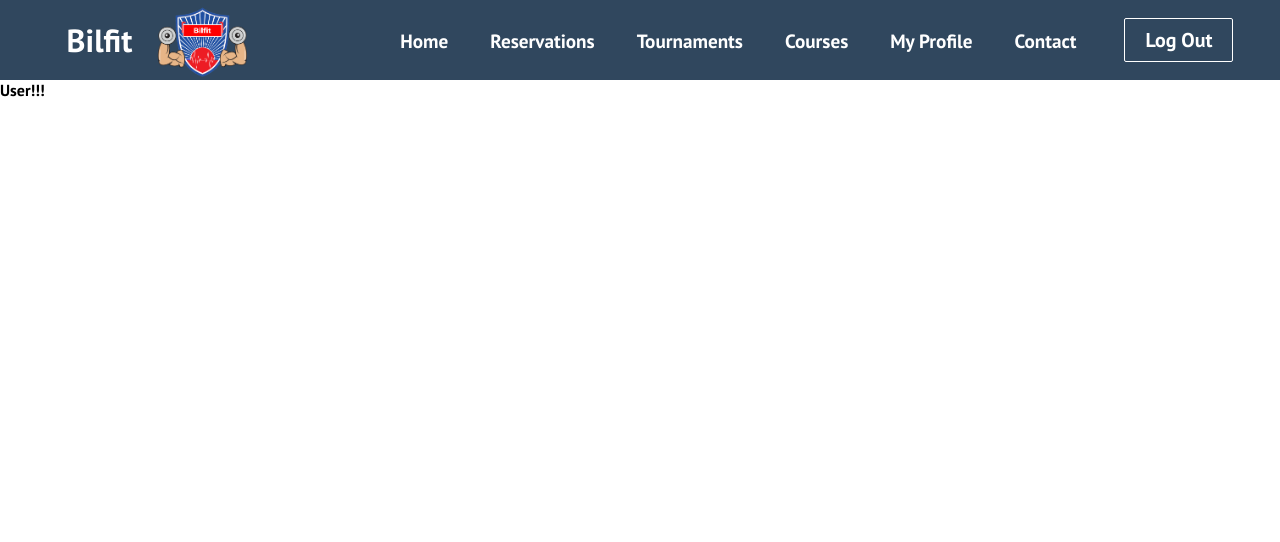
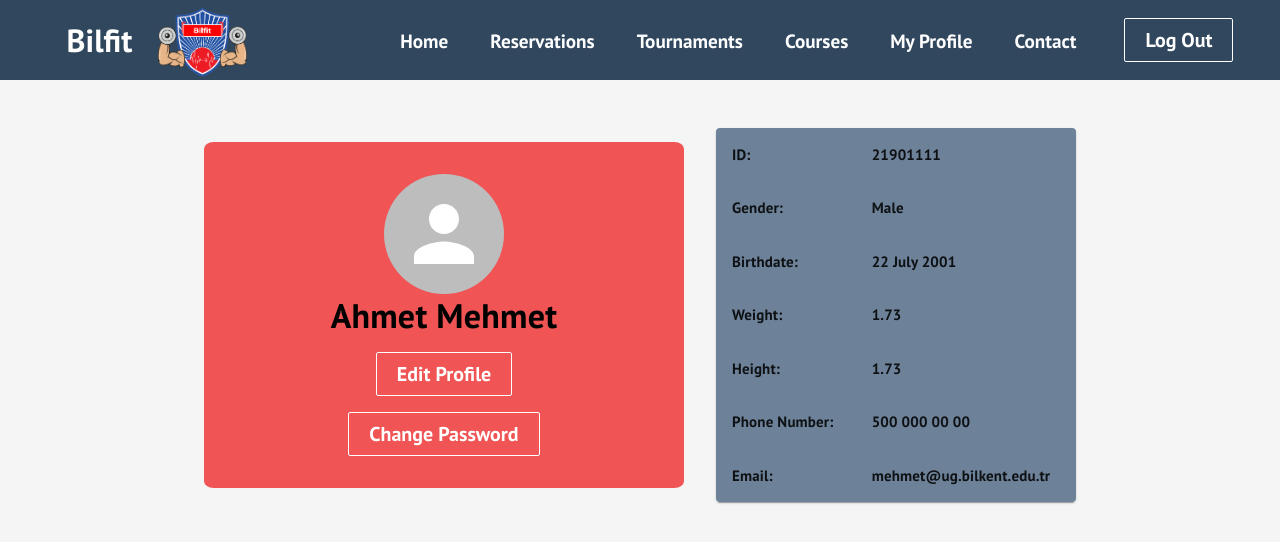
Before and after one commit to MelihFazl/bilfit, a React (Create React App) app: page /my-profile in a window 1280 px wide. Shown: the top 542 px of the page. Built offline with nearby package versions, Linux system fonts and the light colour scheme; no server answers.

Commit message:
Creation of My Profile UI. Also addition of certain code which is needed to connect the UI to database. The database connection is unfinished at the moment, will try to fix it in upcoming commits.

```diff
--- a/src/App.css
+++ b/src/App.css
@@ -6,6 +6,11 @@
 }
 /*New Added Ones are Above*/
 
+body{
+  height: 100%;
+  overflow: auto;
+  background-color: #F5F5F5;
+}
 
 .App {
   text-align: center;
--- /dev/null
+++ b/src/components/HttpService.js
@@ -0,0 +1,12 @@
+/**export const GetWithAuth = (url) => {
+
+    var request = fetch(url,  {
+        method: "GET",
+        headers: {
+          "Content-Type": "application/json",
+          "Authorization" : localStorage.getItem("tokenKey"),
+        },
+      })
+
+    return request
+}*/
--- a/src/components/Login/Login.css
+++ b/src/components/Login/Login.css
@@ -0,0 +1,5 @@
+body{
+    height: 100%;
+    overflow: auto;
+    background-color: #F5F5F5;
+}
--- a/src/components/Login/Login.js
+++ b/src/components/Login/Login.js
@@ -12,6 +12,7 @@ import Typography from '@mui/material/Typography';
 import Container from '@mui/material/Container';
 import { createTheme, ThemeProvider } from '@mui/material/styles';
 import "./Login.css";
+
 function Copyright(props) {
   return (
     <Typography variant="body2" color="text.secondary" align="center" {...props}>
--- a/src/components/Navbar/Button.js
+++ b/src/components/Navbar/Button.js
@@ -11,7 +11,6 @@ export const Button = ({children, type, onClick, buttonStyle, buttonSize}) =>
     const checkButtonSize = SIZES.includes(buttonSize) ? buttonSize : SIZES[0];
 
     return(
-        <Link to= '/' className='btn-mobile'>
             <button
                 className={`btn ${checkButtonStyle} ${checkButtonSize}`}
                 onClick = {onClick}
@@ -19,6 +18,5 @@ export const Button = ({children, type, onClick, buttonStyle, buttonSize}) =>
                 >
                 {children}
                 </button>
-            </Link>
     )
  };
--- a/src/components/Navbar/Navbar.js
+++ b/src/components/Navbar/Navbar.js
@@ -106,7 +106,10 @@ function Navbar() {
                             </ul>
 
                     }
-                    {button && <Button buttonStyle="btn--outline">Log Out</Button>}
+                    <Link to= '/' className='btn-mobile'>
+                        {button && <Button buttonStyle="btn--outline">Log Out</Button>}
+                    </Link>
+
                 </div>
             </nav>
         </>
--- /dev/null
+++ b/src/components/User/User.css
@@ -0,0 +1,4 @@
+.MuiListItemText-secondary{
+    display: flex;
+    justify-content: flex-end;
+}
--- a/src/components/User/User.js
+++ b/src/components/User/User.js
@@ -1,10 +1,199 @@
 import React from "react";
-import {useParams} from "react-router-dom";
+import { Button } from '../Navbar/Button'
+import Avatar from '@mui/material/Avatar';
+import Box from '@mui/material/Box';
+import Card from '@mui/material/Card';
+import List from '@mui/material/List';
+import ListItem from '@mui/material/ListItem';
+import ListItemButton from '@mui/material/ListItemButton';
+import ListItemIcon from '@mui/material/ListItemIcon';
+import ListItemText from '@mui/material/ListItemText';
+import Divider from '@mui/material/Divider';
+import InboxIcon from '@mui/icons-material/Inbox';
+import Typography from '@mui/material/Typography';
+import DraftsIcon from '@mui/icons-material/Drafts';
+import { styled } from '@mui/material/styles';
+import Table from '@mui/material/Table';
+import TableBody from '@mui/material/TableBody';
+import TableCell, { tableCellClasses } from '@mui/material/TableCell';
+import TableContainer from '@mui/material/TableContainer';
+import TableHead from '@mui/material/TableHead';
+import TableRow from '@mui/material/TableRow';
+import Paper from '@mui/material/Paper';
+import Stack from '@mui/material/Stack';
+import PropTypes from 'prop-types';
+import { useParams } from "react-router-dom";
+import { useEffect } from 'react';
+import { useState } from "react";
+import './User.css';
+import '../HttpService.js'
 
-function User(){
-    const{userId} = useParams();
-    return(
-        <div> User!!! {userId} </div>
+const StyledTableCell = styled(TableCell)(({ theme }) => ({
+    [`&.${tableCellClasses.head}`]: {
+        color: theme.palette.common.white,
+        fontSize: 15
+    },
+    [`&.${tableCellClasses.body}`]: {
+        backgroundColor: '#6D8299',
+        fontSize: 15,
+        borderBottom: "none",
+        fontFamily: 'PT Sans, sans-serif'
+    },
+}));
+
+const StyledTableRow = styled(TableRow)(({ theme }) => ({
+    '&:nth-of-type(odd)': {
+    },
+    // hide last border
+    '&:last-child td, &:last-child th': {
+        border: 0,
+    },
+}));
+
+function User(props) {
+    //variables
+    const [button, setButton] = useState(true);
+    const [users, setUsers] = useState([]);
+    const { userId } = useParams();
+
+    const showButton = () => {
+        if (window.innerWidth <= 960)
+            setButton(false);
+        else
+            setButton(true);
+    };
+    window.addEventListener("resize", showButton);
+
+
+
+
+
+    //get users from fake rest api
+    useEffect(() => {
+        fetch('http://localhost:3000/users')
+            .then((res) => res.json())
+            .then((result) => {
+                setUsers(result);
+            });
+    }, []);
+
+    /**const getUser = () => {
+        GetWithAuth("/users/21901111")
+        .then(res => res.json())
+        .then(
+            (result) => {
+                console.log(result);
+                setUsers(result);
+            },
+            (error) => {
+                console.log(error)
+            }
+        )
+        }
+
+        useEffect(() => {
+            getUser()
+        }, [])*/
+
+    return (
+        <Box sx={{
+            display: 'flex',
+            alignItems: 'center',
+            flexDirection: 'horizontal',
+            justifyContent: 'center',
+            margin: '2rem'
+        }}>
+
+        <Box sx={{
+            borderRadius: "2%",
+            display: 'flex',
+            alignItems: 'center',
+            flexDirection: 'column',
+            backgroundColor: "#F05454",
+            margin: '1rem',
+            padding: '2rem',
+            width: '30rem'
+        }}>
+            <Avatar alt="Remy Sharp" src=""
+                sx={{ height: '7.5rem', width: '7.5rem'}} />
+            <Typography variant="h4" sx={{ fontFamily: 'PT Sans, sans-serif' }} >
+                Ahmet Mehmet
+            </Typography>
+            <Box sx = {{ margin: '1rem'}}>
+                {button && <Button buttonStyle="btn--outline" margin = "1rem" >Edit Profile</Button>}
+            </Box>
+            <Box>
+                {button && <Button buttonStyle="btn--outline" margin = "1rem" >Change Password</Button>}
+            </Box>
+        </Box>
+
+
+
+            <Box sx={{ width: '100%', maxWidth: 360, bgcolor: 'background.paper' , margin: '1rem'}}>
+                <TableContainer component={Paper} >
+                    <Table sx={{  width: '100%', backgroundColor: '#F5F5F5', height: "max-content" }} aria-label="customized table"  >
+                        <TableBody >
+                            <StyledTableRow component="th" scope="row"  >
+                                <StyledTableCell className='cellItem'>
+                                    ID:
+                                </StyledTableCell>
+                                <StyledTableCell className='cellItem' >
+                                    21901111
+                                </StyledTableCell>
+                            </StyledTableRow>
+                            <StyledTableRow component="th" scope="row"  >
+                                <StyledTableCell className='cellItem'>
+                                    Gender:
+                                </StyledTableCell>
+                                <StyledTableCell className='cellItem' >
+                                    Male
+                                </StyledTableCell>
+                            </StyledTableRow>
+                            <StyledTableRow component="th" scope="row"  >
+                                <StyledTableCell className='cellItem'>
+                                    Birthdate:
+                                </StyledTableCell>
+                                <StyledTableCell className='cellItem' >
+                                    22 July 2001
+                                </StyledTableCell>
+                            </StyledTableRow>
+                            <StyledTableRow component="th" scope="row"  >
+                                <StyledTableCell className='cellItem'>
+                                    Weight:
+                                </StyledTableCell>
+                                <StyledTableCell className='cellItem' >
+                                    1.73
+                                </StyledTableCell>
+                            </StyledTableRow>
+                            <StyledTableRow component="th" scope="row"  >
+                                <StyledTableCell className='cellItem'>
+                                    Height:
+                                </StyledTableCell>
+                                <StyledTableCell className='cellItem' >
+                                    1.73
+                                </StyledTableCell>
+                            </StyledTableRow>
+                            <StyledTableRow component="th" scope="row"  >
+                                <StyledTableCell className='cellItem'>
+                                    Phone Number:
+                                </StyledTableCell>
+                                <StyledTableCell className='cellItem' >
+                                    500 000 00 00
+                                </StyledTableCell>
+                            </StyledTableRow>
+                            <StyledTableRow component="th" scope="row"  >
+                                <StyledTableCell className='cellItem'>
+                                    Email:
+                                </StyledTableCell>
+                                <StyledTableCell className='cellItem' >
+                                    mehmet@ug.bilkent.edu.tr
+                                </StyledTableCell>
+                            </StyledTableRow>
+                        </TableBody>
+                    </Table>
+                </TableContainer>
+            </Box>
+        </Box >
     )
 }
 export default User;
```
